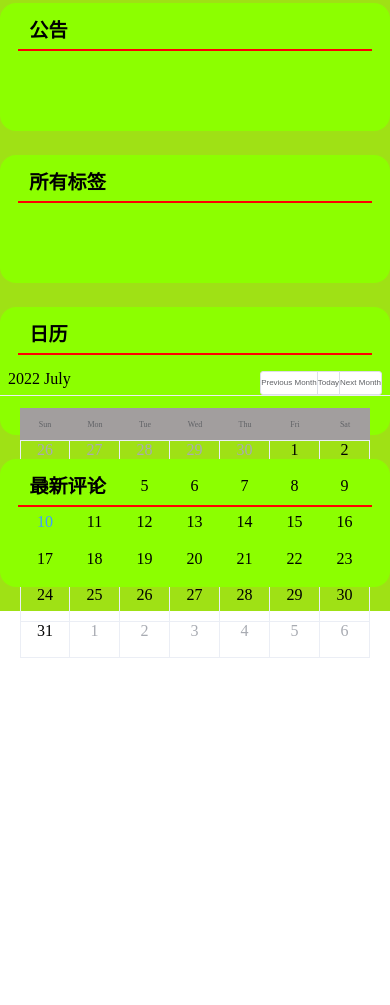
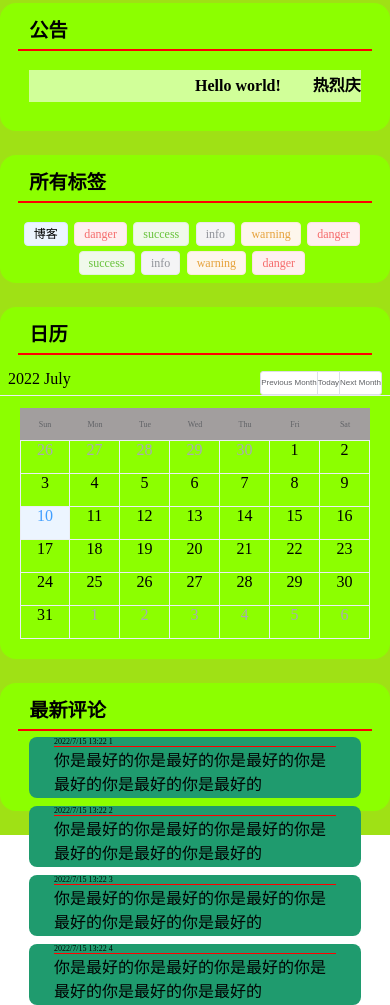
Before and after one commit to daohedaocao/rice_blog_website, a Vue app: page /#/layout/home in a window 390 px wide. Shown: the part 529-1534 px from the top of the page. Before the commit the page ends 1222 px from the top, so only its background shows below. Built offline with nearby package versions, Linux system fonts and the light colour scheme.

Commit message:
完成了首页侧边

```diff
--- a/components.d.ts
+++ b/components.d.ts
@@ -12,6 +12,7 @@ declare module '@vue/runtime-core' {
     ElAvatar: typeof import('element-plus/es')['ElAvatar']
     ElButton: typeof import('element-plus/es')['ElButton']
     ElCalendar: typeof import('element-plus/es')['ElCalendar']
+    ElCard: typeof import('element-plus/es')['ElCard']
     ElCarousel: typeof import('element-plus/es')['ElCarousel']
     ElCarouselItem: typeof import('element-plus/es')['ElCarouselItem']
     ElCol: typeof import('element-plus/es')['ElCol']
@@ -25,6 +26,9 @@ declare module '@vue/runtime-core' {
     ElRow: typeof import('element-plus/es')['ElRow']
     ElSubMenu: typeof import('element-plus/es')['ElSubMenu']
     ElSwitch: typeof import('element-plus/es')['ElSwitch']
+    ElTag: typeof import('element-plus/es')['ElTag']
+    ElTimeline: typeof import('element-plus/es')['ElTimeline']
+    ElTimelineItem: typeof import('element-plus/es')['ElTimelineItem']
     RouterLink: typeof import('vue-router')['RouterLink']
     RouterView: typeof import('vue-router')['RouterView']
   }
--- a/src/views/HomeMain/HomeMain.css
+++ b/src/views/HomeMain/HomeMain.css
@@ -16,7 +16,7 @@ body {
   font-family: 'urafont', sans-serif;
 }
 :deep(.el-calendar) {
-  background: 0!important;
+  background: 0 !important;
 }
 :deep(.el-calendar__header) {
   height: 1rem !important;
@@ -45,7 +45,17 @@ body {
 }
 :deep(.el-calendar-day) {
   padding: 0 !important;
-  height: 2.2rem !important;
+  height: 2rem !important;
+}
+.home_labels {
+  margin-bottom: 0.3rem !important;
+  margin-right: 0.4rem;
+  transition: 0.6s all;
+}
+.home_labels:hover {
+  cursor: pointer;
+  margin-top: -0.7rem;
+  box-shadow: #1f909d 0.3rem 0.3rem 0.5rem;
 }
 .home_mains {
   width: 100%;
@@ -88,6 +98,40 @@ body {
   font-weight: bold;
   border-bottom: 2px solid red;
 }
+.home_mains .home_mains_two .home_mains_two_right .home_mains_two_comment_one {
+  height: 3.8rem;
+  width: 85%;
+  margin-right: auto;
+  margin-left: auto;
+  justify-content: center;
+  margin-top: -0.8rem;
+  background: #1f9b6e;
+  overflow: hidden;
+  border-radius: 0.5rem;
+  margin-bottom: 1.3rem !important;
+}
+.home_mains .home_mains_two .home_mains_two_right .home_mains_two_comment_one:hover {
+  box-shadow: #1f909d 0.3rem 0.3rem 0.5rem;
+}
+.home_mains .home_mains_two .home_mains_two_right .home_mains_two_comment_one span {
+  display: block;
+  text-align: left !important;
+  width: 85%;
+  margin-right: auto;
+  margin-left: auto;
+}
+.home_mains .home_mains_two .home_mains_two_right .home_mains_two_comment_one span:nth-child(1) {
+  font-size: 0.5rem;
+  border-bottom: 1px solid red;
+}
+.home_mains .home_mains_two .home_mains_two_right .home_mains_two_comment_one span:nth-child(2) {
+  overflow: hidden;
+  text-overflow: ellipsis;
+  display: -webkit-box;
+  -webkit-line-clamp: 2;
+  word-break: break-all;
+  -webkit-box-orient: vertical;
+}
 .home_mains .home_mains_two .home_mains_two_right:hover {
   cursor: pointer;
   margin-top: -0.6rem;
@@ -96,10 +140,10 @@ body {
 @media screen and (max-width: 800px) {
   .home_mains_one {
     flex: 0 1 100% !important;
-    background: red!important;
+    background: red !important;
   }
   .home_mains_two {
-    flex: 0 1 100%  !important;
+    flex: 0 1 100% !important;
   }
   .home_mains_two .home_mains_two_right {
     text-align: center;
@@ -111,5 +155,56 @@ body {
     margin-left: auto;
     margin-right: auto;
   }
+  .home_mains_two .home_mains_two_calendar {
+    height: 22rem !important;
+  }
+}
+.revolvingLight {
+  position: relative;
+  width: 85%;
+  margin-right: auto;
+  margin-left: auto;
+  height: 2rem;
+  line-height: 2rem;
+  font-size: 1rem;
+  background: rgba(255, 255, 255, 0.6);
+  overflow: hidden;
+}
+.revolvingLight .wrapper {
+  position: absolute;
+  width: 100%;
+  height: 100%;
+  top: 0;
+  left: 0;
+  animation: revolvingLightWrapper 30s linear infinite;
+}
+.revolvingLight .marqueeWords {
+  position: absolute;
+  height: 100%;
+  left: 0;
+  top: 0;
+  font-weight: bold;
+  margin: 0;
+  text-align: left;
+  white-space: nowrap;
+  transform: translateX(0);
+  animation: revolvingLight 30s linear infinite;
+}
+@keyframes revolvingLightWrapper {
+  0% {
+    transform: translateX(100%);
+  }
+  100% {
+    transform: translateX(0);
+  }
+}
+@keyframes revolvingLight {
+  0% {
+    transform: translateX(0);
+  }
+  100% {
+    transform: translateX(-100%);
+    /* words -100% */
+  }
 }
 /*# sourceMappingURL=HomeMain.css.map */
--- a/src/views/HomeMain/HomeMain.less
+++ b/src/views/HomeMain/HomeMain.less
@@ -1,19 +1,24 @@
 @import '../../assets/styles/globals.less';
 
-:deep(.el-calendar){
-  background: 0!important;
+//日历
+:deep(.el-calendar) {
+  background: 0 !important;
 }
-:deep(.el-calendar__header){
+
+:deep(.el-calendar__header) {
 
   height: 1rem !important;
-  margin-top: -0.7rem!important;
+  margin-top: -0.7rem !important;
   font-size: 1rem !important;
-  padding: 0.5rem!important;
- .el-calendar__title{
+  padding: 0.5rem !important;
+
+  .el-calendar__title {
     padding: 0 !important;
   }
+
   .el-button-group {
     margin-left: -0.1rem;
+
     .el-button {
       font-size: 0.5rem;
       padding: 0 !important;
@@ -21,10 +26,11 @@
   }
 }
 
- :deep(.el-calendar-table){
-   thead{
+:deep(.el-calendar-table) {
+  thead {
     height: 1px !important;
-     th{
+
+    th {
       font-size: 0.5rem;
       height: 2rem !important;
       padding: 0 !important;
@@ -33,33 +39,48 @@
   }
 
 }
- :deep(.el-calendar-day){
+
+:deep(.el-calendar-day) {
   padding: 0 !important;
-   height: 2.2rem !important;
+  height: 2rem !important;
 }
 
-
-.home_mains{
+//=======================
+//标签
+.home_labels{
+  margin-bottom: 0.3rem!important;
+  margin-right: 0.4rem;
+  transition: 0.6s all;
+  //-webkit-transition: width 2s;
+  &:hover {
+    cursor: pointer;
+    margin-top: -0.7rem;
+    box-shadow:@home_shadow;
+  }
+}
+.home_mains {
   width: 100%;
   display: flex;
   flex-wrap: wrap;
   background: rebeccapurple;
   justify-content: center;
   text-align: center;
-  .home_mains_one{
-    flex:2;
+
+  .home_mains_one {
+    flex: 2;
     background: #38e89e;
     justify-content: center;
     margin-bottom: 1rem;
   }
-  .home_mains_two{
-    flex:1;
+
+  .home_mains_two {
+    flex: 1;
     background: #9fe115;
     justify-content: center;
     text-align: center;
     //padding:0 2rem 0 2rem;
     //right
-    .home_mains_two_right{
+    .home_mains_two_right {
       //margin-left: 2rem;
       text-align: center;
       border-radius: 1rem;
@@ -71,7 +92,7 @@
       margin-right: auto;
       transition: 0.6s all;
       //-webkit-transition: width 2s;
-      p{
+      p {
         text-align: left !important;
         width: 85%;
         margin-right: auto;
@@ -81,15 +102,56 @@
         font-weight: bold;
         border-bottom: 2px solid red;
       }
+
+      //最新评论
+      .home_mains_two_comment_one {
+        height: 3.8rem;
+        width: 85%;;
+        margin-right: auto;
+        margin-left: auto;
+        justify-content: center;
+        margin-top: -0.8rem;
+        background: #1f9b6e;
+        overflow: hidden;
+        border-radius: 0.5rem;
+        margin-bottom: 1.3rem!important;
+        &:hover{
+          box-shadow: @home_shadow;
+        }
+        span {
+          display: block;
+          //background: #33e54e;
+          text-align: left !important;
+          width: 85%;
+          margin-right: auto;
+          margin-left: auto;
+
+        }
+        span:nth-child(1){
+          font-size: 0.5rem;
+          border-bottom: 1px solid red;
+        }
+        span:nth-child(2){
+          //溢出2行显示点
+          overflow: hidden;
+          text-overflow: ellipsis;
+          display: -webkit-box;
+          -webkit-line-clamp: 2;
+          word-break: break-all;  // 注意这个文字多行很重要
+          -webkit-box-orient: vertical;
+        }
+      }
+
       &:hover {
         cursor: pointer;
         margin-top: -0.6rem;
-        box-shadow:@home_shadow;
+        box-shadow: @home_shadow;
       }
     }
 
   }
 }
+
 //公告
 //.home_mains_two_announcement{
 //p{
@@ -132,24 +194,22 @@
 //}
 
 
-
-
-
-
-
 //适配
 //大于
 @media screen and (min-width: @screen_adaptation) {
 }
+
 //小于
 @media screen and (max-width: @screen_adaptation) {
-  .home_mains_one{
-    flex:0 1 100% !important;
-    background: red!important;
+  .home_mains_one {
+    flex: 0 1 100% !important;
+    background: red !important;
   }
-  .home_mains_two{
-    flex:0 1 100%  !important;
-      .home_mains_two_right{
+
+  .home_mains_two {
+    flex: 0 1 100% !important;
+
+    .home_mains_two_right {
       //margin-left: 2rem;
       text-align: center;
       border-radius: 1.8rem;
@@ -161,5 +221,62 @@
       margin-right: auto;
     }
 
+    //日历
+    .home_mains_two_calendar {
+      height: 22rem !important;
+    }
+
   }
 }
+
+
+//===============
+//公告
+.revolvingLight {
+  position: relative;
+  width: 85%;
+  margin-right: auto;
+  margin-left: auto;
+  height: 2rem;
+  line-height: 2rem;
+  font-size: 1rem;
+  background: rgba(255, 255, 255, .6);
+  overflow: hidden;
+}
+.revolvingLight .wrapper {
+  position: absolute;
+  width: 100%;
+  height: 100%;
+  top: 0;
+  left: 0;
+  animation: revolvingLightWrapper 30s linear infinite;
+}
+.revolvingLight .marqueeWords {
+  position: absolute;
+  height: 100%;
+  left: 0;
+  top: 0;
+  font-weight: bold;
+  margin: 0;
+  text-align: left;
+  white-space: nowrap;
+  transform:translateX(0);
+  animation: revolvingLight 30s linear infinite;
+}
+@keyframes revolvingLightWrapper {
+  0% {
+    transform: translateX(100%);
+  }
+  100% {
+    transform: translateX(0);
+  }
+}
+@keyframes revolvingLight {
+  0% {
+    transform: translateX(0);
+  }
+  100% {
+    transform: translateX(-100%); /* words -100% */
+  }
+}
+//==================
--- a/src/views/HomeMain/HomeMain.vue
+++ b/src/views/HomeMain/HomeMain.vue
@@ -13,10 +13,31 @@
     <div class="home_mains_two">
       <div class="home_mains_two_right home_mains_two_announcement" style="height: 7rem">
         <p>公告</p>
-        <div></div>
+        <!--        revolvingLight-->
+        <div class="revolvingLight">
+          <div class="wrapper">
+            <div class="marqueeWords">
+              Hello
+              world!&nbsp;&nbsp;&nbsp;&nbsp;&nbsp;&nbsp;&nbsp;&nbsp;热烈庆祝程序员节！&nbsp;&nbsp;May
+              you have a happy day!&nbsp;&nbsp;God bless you!&nbsp;&nbsp;Thank you!&nbsp;&nbsp;
+            </div>
+          </div>
+        </div>
       </div>
       <div class="home_mains_two_right home_mains_two_label">
         <p>所有标签</p>
+        <div class="flex flex-wrap gap-2 my-2">
+          <!--          round是否为圆形-->
+          <el-tag
+            v-for="item in arr"
+            :key="item"
+            :type="item"
+            class="mx-1 home_labels"
+            effect="Light"
+          >
+            {{ item }}
+          </el-tag>
+        </div>
       </div>
       <div class="home_mains_two_right home_mains_two_calendar">
         <p>日历</p>
@@ -24,6 +45,11 @@
       </div>
       <div class="home_mains_two_right home_mains_two_comment">
         <p>最新评论</p>
+        <!--        只取前4个评论-->
+        <div v-for="item in 4" :key="item" class="home_mains_two_comment_one">
+          <span>2022/7/15 13:22 {{ item }}</span>
+          <span>你是最好的你是最好的你是最好的你是最好的你是最好的你是最好的</span>
+        </div>
       </div>
     </div>
   </div>
@@ -33,7 +59,25 @@
 import Articles from '@/components/Articles/Articles.vue'
 
 import { ref } from 'vue'
+// 日历
 const value = ref(new Date())
+// 标签颜色
+// 'danger',
+//   'success',
+//   'info',
+//   'warning',
+const arr = [
+  '博客',
+  'danger',
+  'success',
+  'info',
+  'warning',
+  'danger',
+  'success',
+  'info',
+  'warning',
+  'danger'
+]
 </script>
 
 <style lang="less" scoped>
```
Also changed, not shown: 1 other file (tests, documents, lock files or other folders). Lines whose indentation alone changed are shown as unchanged.
